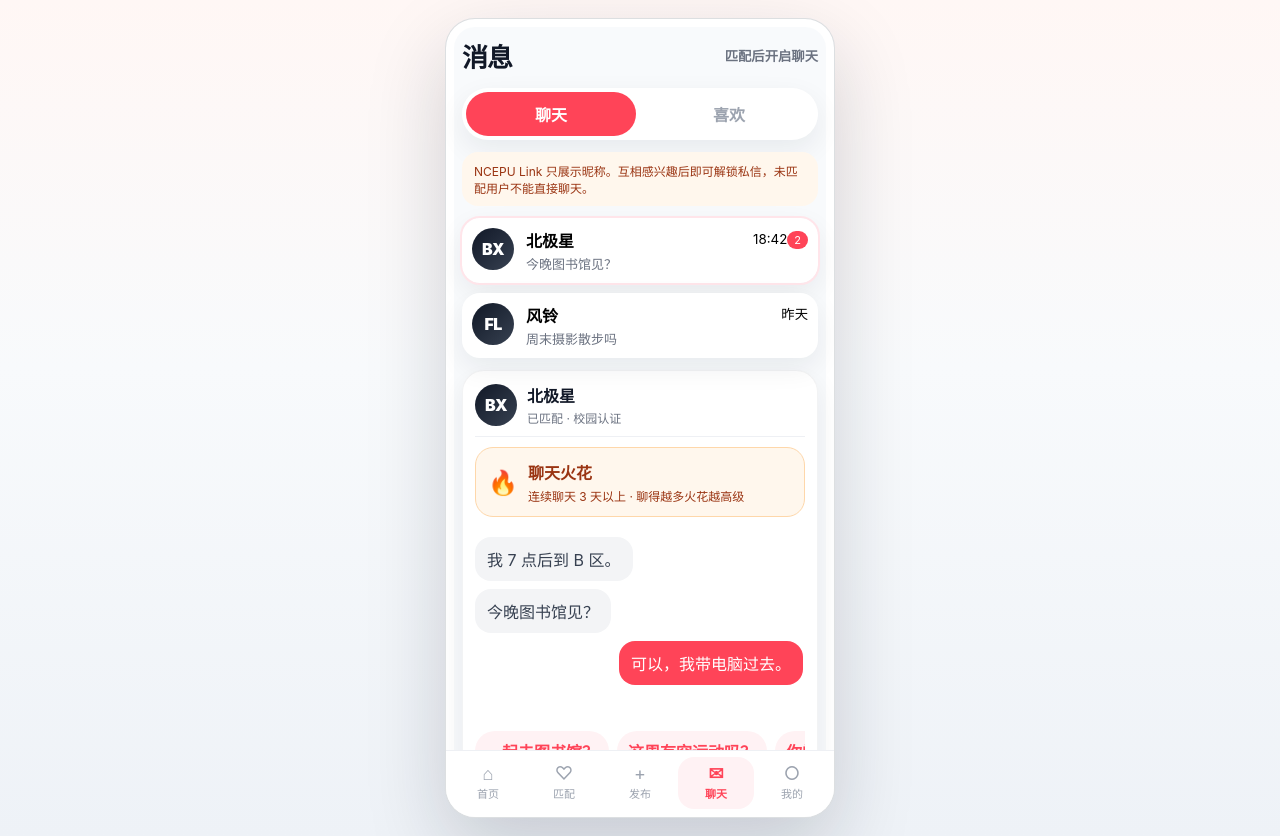
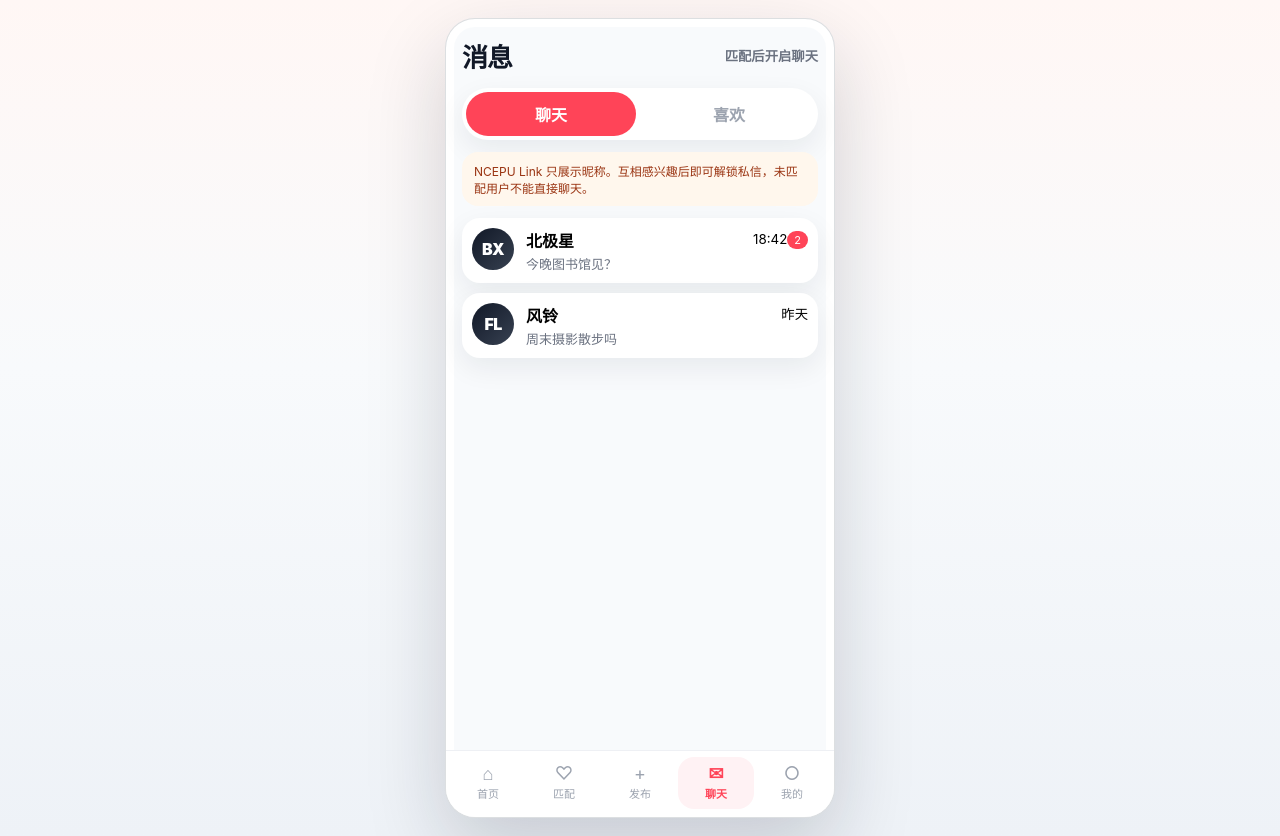
Before and after one commit to js9cpp57y4-jpg/friend-app, a React (Vite) app: page /chat in a window 1280 px wide. Built offline with nearby package versions, Linux system fonts and the light colour scheme.

Commit message:
feat: open chat conversation as full-screen view

```diff
--- a/src/pages/ChatPage.tsx
+++ b/src/pages/ChatPage.tsx
@@ -22,7 +22,7 @@ const sparkLevel = (days: number, count: number) => {
 
 export function ChatPage() {
   const [mode, setMode] = useState<'messages' | 'likes'>('messages');
-  const [activeId, setActiveId] = useState(matchedUsers[0].id);
+  const [activeId, setActiveId] = useState<string | null>(null);
   const [draft, setDraft] = useState('');
   const [localChats, setLocalChats] = useState<Record<string, Message[]>>(chats);
   const activeUser = useMemo(() => matchedUsers.find((u) => u.id === activeId) ?? matchedUsers[0], [activeId]);
@@ -31,10 +31,29 @@ export function ChatPage() {
 
   const send = (text = draft) => {
     const value = text.trim();
-    if (!value) return;
+    if (!value || !activeId) return;
     setLocalChats((prev) => ({ ...prev, [activeUser.id]: [...(prev[activeUser.id] ?? []), { from: 'me', text: value, time: '刚刚' }] }));
     setDraft('');
   };
+
+  if (mode === 'messages' && activeId) {
+    return (
+      <section className="chat-full-page">
+        <header className="chat-full-header">
+          <button className="back-btn" onClick={() => setActiveId(null)}>‹</button>
+          <div className="avatar">{activeUser.initials}</div>
+          <div><b>{activeUser.nickname}</b><p>已匹配 · 校园认证</p></div>
+          <button className="more-btn">···</button>
+        </header>
+        <div className="spark-card"><span>{spark.icon}</span><div><b>{spark.label}</b><p>{spark.desc} · 聊得越多火花越高级</p></div></div>
+        <div className="message-stream full-stream">
+          {messages.map((m, i) => <p className={`bubble ${m.from === 'me' ? 'me' : ''}`} key={`${m.time}-${i}`}>{m.text}</p>)}
+        </div>
+        <div className="icebreakers">{icebreakers.map((i) => <button key={i} onClick={()=>send(i)}>{i}</button>)}</div>
+        <div className="composer full-composer"><input value={draft} onChange={(e)=>setDraft(e.target.value)} placeholder="输入消息..." onKeyDown={(e)=>{ if(e.key==='Enter') send(); }} /><button className="cta" onClick={()=>send()}>发送</button></div>
+      </section>
+    );
+  }
 
   return (
     <section>
@@ -45,33 +64,22 @@ export function ChatPage() {
       {mode === 'likes' ? <div className="likes-center">
         <article className="like-panel">
           <h3>谁喜欢了我</h3>
-          <p>参考牵手类产品逻辑：这里展示对你感兴趣的人，可在匹配页确认后解锁聊天。</p>
+          <p>这里展示对你感兴趣的人，可在匹配页确认后解锁聊天。</p>
           {likedMe.map((user)=><div className="like-card" key={user.id}><div className="avatar blurred">{user.initials}</div><div><b>{user.nickname}</b><p>{user.meta}</p></div><span className="score-pill">{user.score}</span></div>)}
         </article>
         <article className="like-panel">
           <h3>我喜欢过谁</h3>
           {myLikes.map((user)=><div className="like-card" key={user.id}><div className="avatar">{user.initials}</div><div><b>{user.nickname}</b><p>{user.meta}</p></div><span className="status-pill">{user.status}</span></div>)}
         </article>
-      </div> : <>
-        <div className="chat-list douyin-list">
+      </div> : <div className="chat-list douyin-list">
           {matchedUsers.map((user) => (
-            <button key={user.id} className={`chat-item ${activeId === user.id ? 'active' : ''}`} onClick={() => setActiveId(user.id)}>
+            <button key={user.id} className="chat-item" onClick={() => setActiveId(user.id)}>
               <div className="avatar">{user.initials}</div>
               <div><b>{user.nickname}</b><p>{user.last}</p></div>
               <div><small>{user.time}</small>{user.unread > 0 && <span className="dot">{user.unread}</span>}</div>
             </button>
           ))}
-        </div>
-        <article className="chat-window douyin-chat">
-          <div className="chat-peer"><div className="avatar">{activeUser.initials}</div><div><b>{activeUser.nickname}</b><p>已匹配 · 校园认证</p></div></div>
-          <div className="spark-card"><span>{spark.icon}</span><div><b>{spark.label}</b><p>{spark.desc} · 聊得越多火花越高级</p></div></div>
-          <div className="message-stream">
-            {messages.map((m, i) => <p className={`bubble ${m.from === 'me' ? 'me' : ''}`} key={`${m.time}-${i}`}>{m.text}</p>)}
-          </div>
-          <div className="icebreakers">{icebreakers.map((i) => <button key={i} onClick={()=>send(i)}>{i}</button>)}</div>
-          <div className="composer"><input value={draft} onChange={(e)=>setDraft(e.target.value)} placeholder="输入消息..." onKeyDown={(e)=>{ if(e.key==='Enter') send(); }} /><button className="cta" onClick={()=>send()}>发送</button></div>
-        </article>
-      </>}
+        </div>}
     </section>
   );
 }
```
